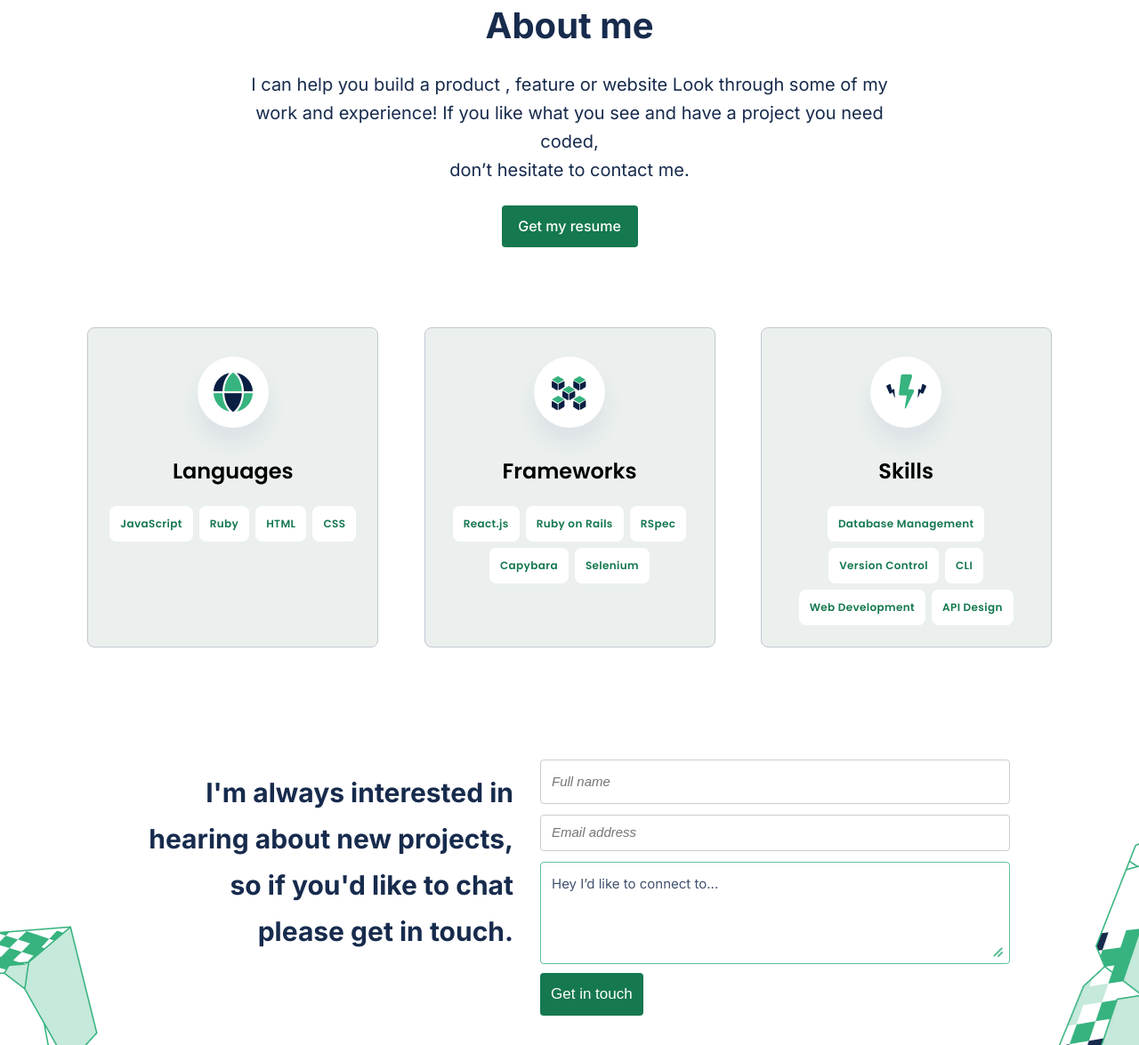
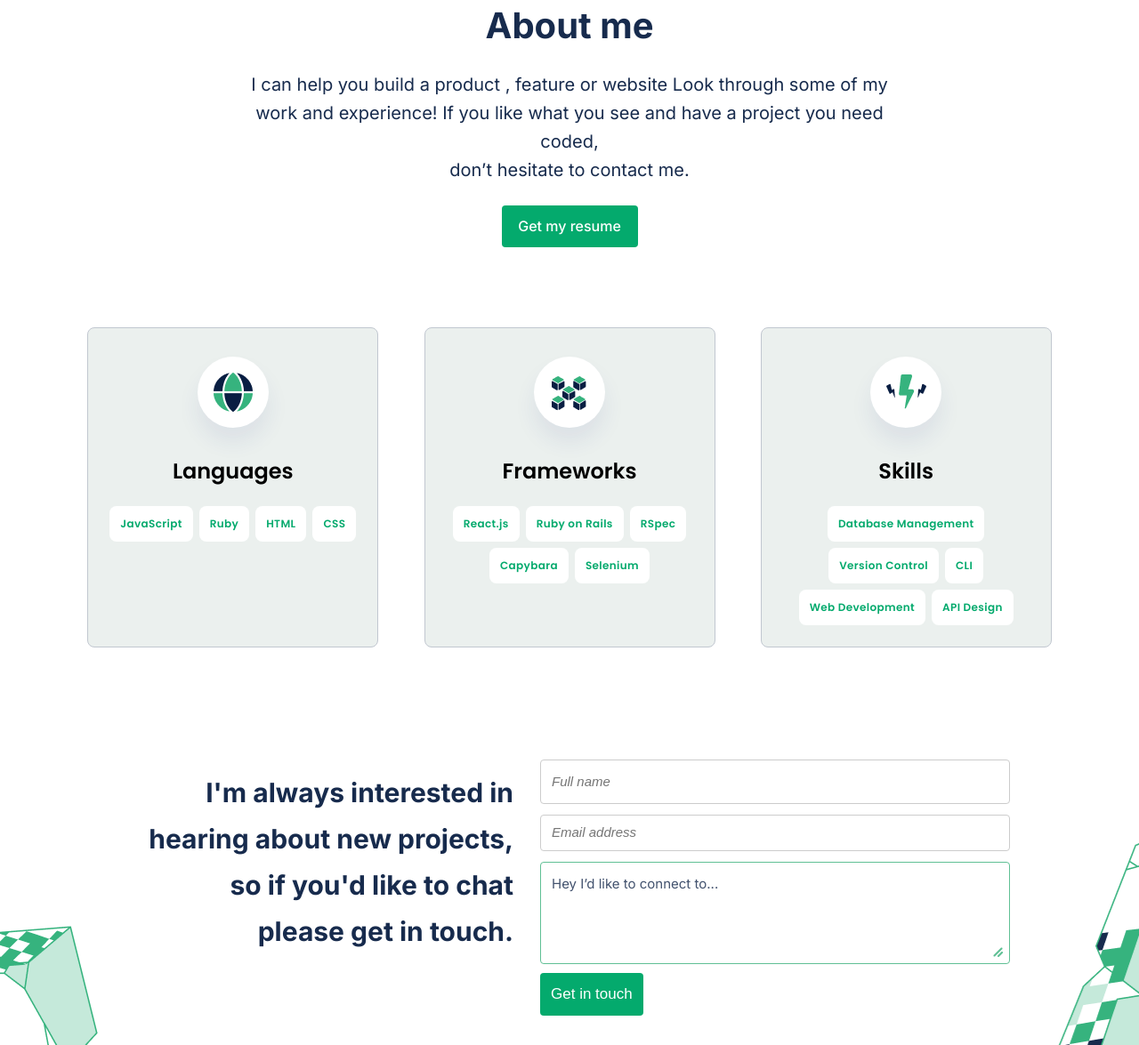
Before and after one commit to romans-adi/todo-app, a website: page index.html in a window 1280 px wide. Shown: the part 2482-3657 px from the top of the page at 89% size. Drawn offline with Linux system fonts and the light colour scheme.

Commit message:
Change background color to all buttons and text in About section cards. Change color of text area animation focus.

```diff
--- a/assets/css/styles.css
+++ b/assets/css/styles.css
@@ -23,7 +23,7 @@
     }
 
     50% {
-      background: #058263;
+      background: #04aa6d;
     }
 
     100% {
@@ -94,7 +94,7 @@ body {
   font-weight: 500;
   font-size: 1rem;
   line-height: 141%;
-  background-color: #15784f;
+  background-color: #04aa6d;
   color: white;
   border-radius: 0.25rem;
   cursor: pointer;
@@ -582,7 +582,7 @@ body {
   font-size: 0.75rem;
   line-height: 133%;
   letter-spacing: 0.03em;
-  color: #15784f;
+  color: #04aa6d;
   background-color: #fff;
   border-radius: 0.5rem;
 }
```
